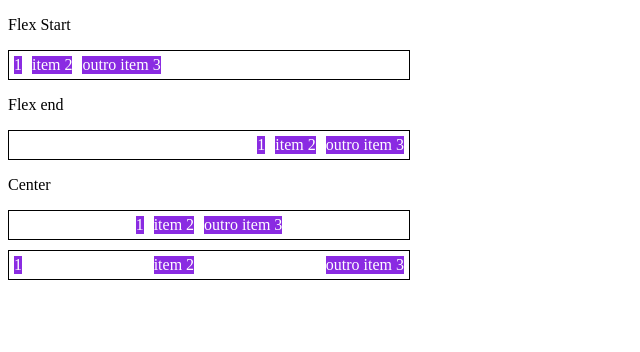
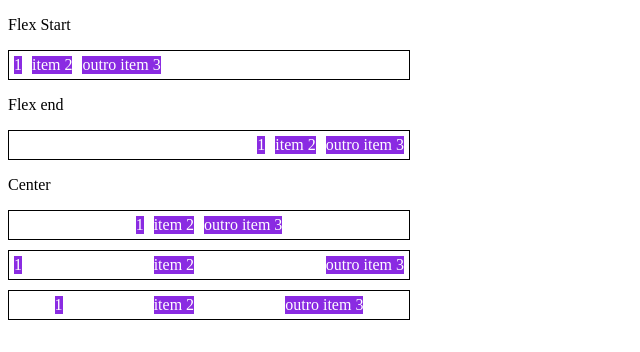
Before and after one commit to lucasdcunha42/santander-bootcamp-dio, a plain HTML site: page Flex-box/3-justify-content.html in a window 1280 px wide. Shown: the whole page, without its empty margins (0-640 px from the left). Drawn offline with Linux system fonts and the light colour scheme.

Commit message:
space around

```diff
--- a/Flex-box/3-justify-content.html
+++ b/Flex-box/3-justify-content.html
@@ -32,6 +32,9 @@
         .space-between {
             justify-content: space-between;
         }
+        .space-around {
+            justify-content: space-around;
+        }
     </style>
 </head>
 <body>
@@ -58,5 +61,10 @@
         <div class="item">item 2</div>
         <div class="item">outro item 3</div>
     </section>
+    <section class="container space-around">
+        <div class="item">1</div>
+        <div class="item">item 2</div>
+        <div class="item">outro item 3</div>
+    </section>
 </body>
 </html>
```
